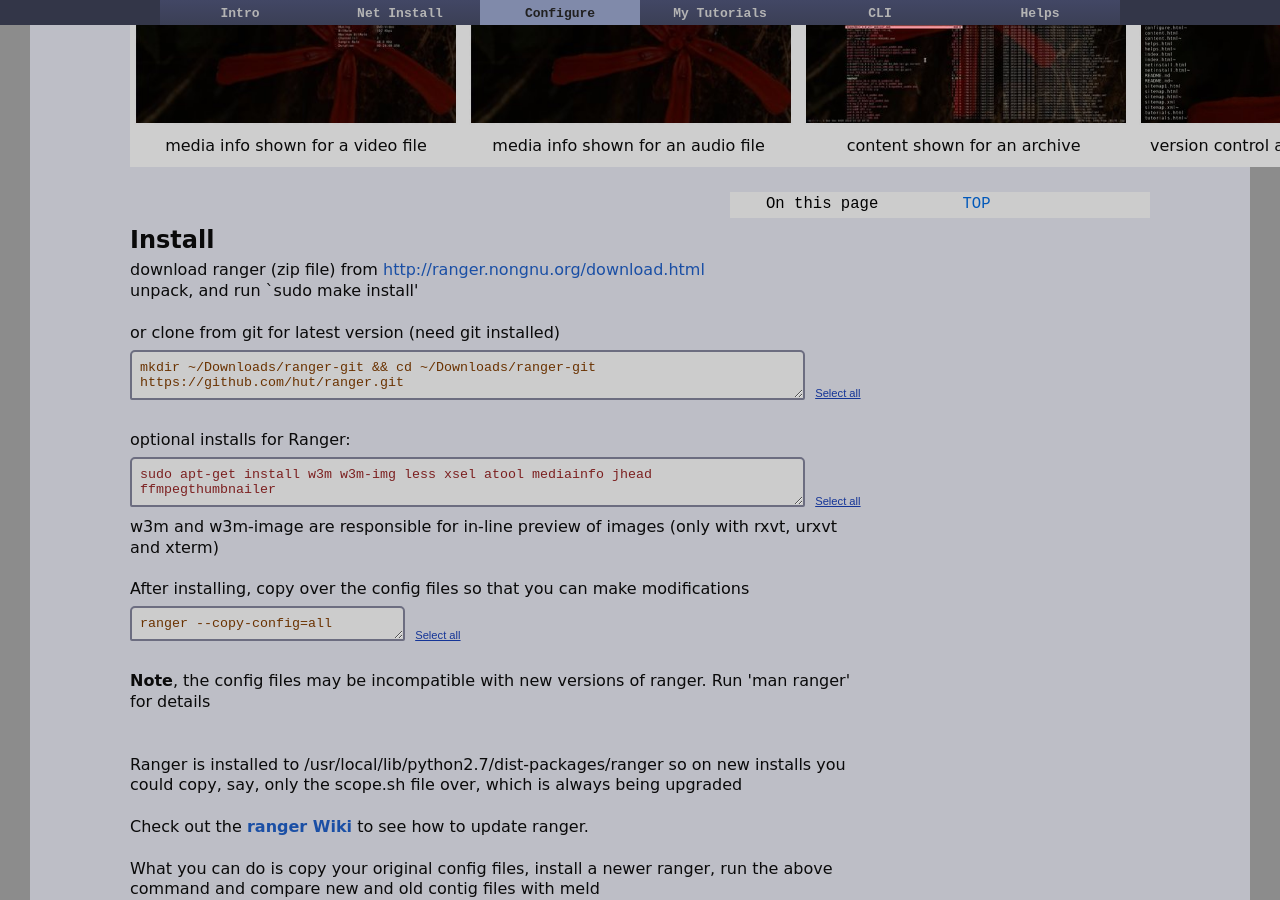
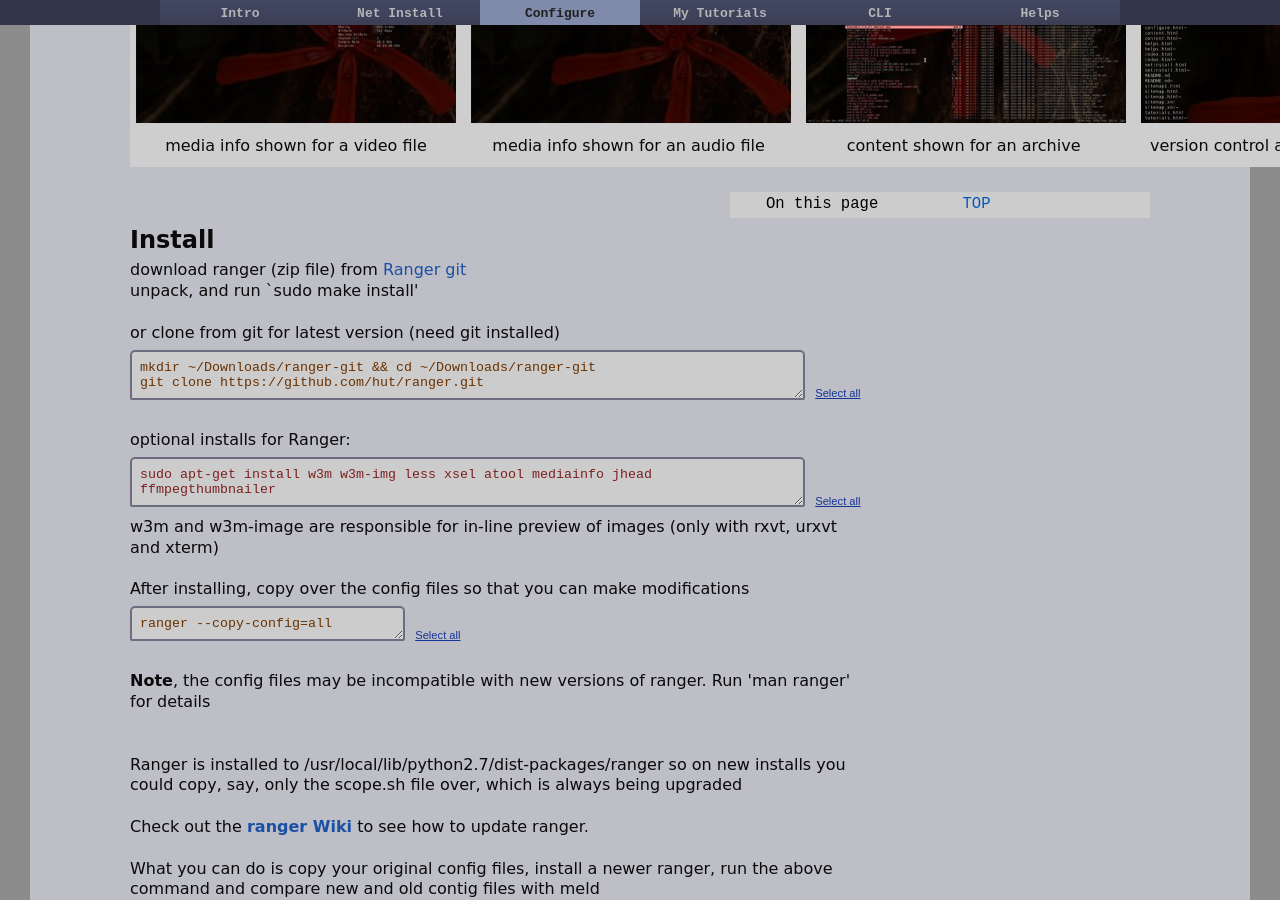
Before and after one commit to dquinton/debian-install, a Jekyll site: the page built from config/ranger.html, in a window 1280 px wide and 900 px high, scrolled down 938 px. Built offline with Jekyll 4.4.1, drawn with Linux system fonts in a browser that asks for light colours.

Commit message:
updating pages

```diff
--- a/config/ranger.html
+++ b/config/ranger.html
@@ -88,14 +88,14 @@
 <br><br><br>
 
 <h2 id="1" class="tag">Install</h2>
-download ranger (zip file) from <a href="http://ranger.nongnu.org/download.html">http://ranger.nongnu.org/download.html</a><br>
+download ranger (zip file) from <a href="https://github.com/ranger/ranger">Ranger git</a><br>
 unpack, and run `sudo make install'
 <br><br>
 or clone from git for latest version (need git installed)
 <br>
 <form><textarea name="T" id="cmd" rows="2" cols="80">
 mkdir ~/Downloads/ranger-git && cd ~/Downloads/ranger-git
-https://github.com/hut/ranger.git</textarea>
+git clone https://github.com/hut/ranger.git</textarea>
 &nbsp;<input type="button" class="submitLink" value="Select all" onClick="javascript:this.form.T.focus();this.form.T.select();">
 </form>
 <br>
```
